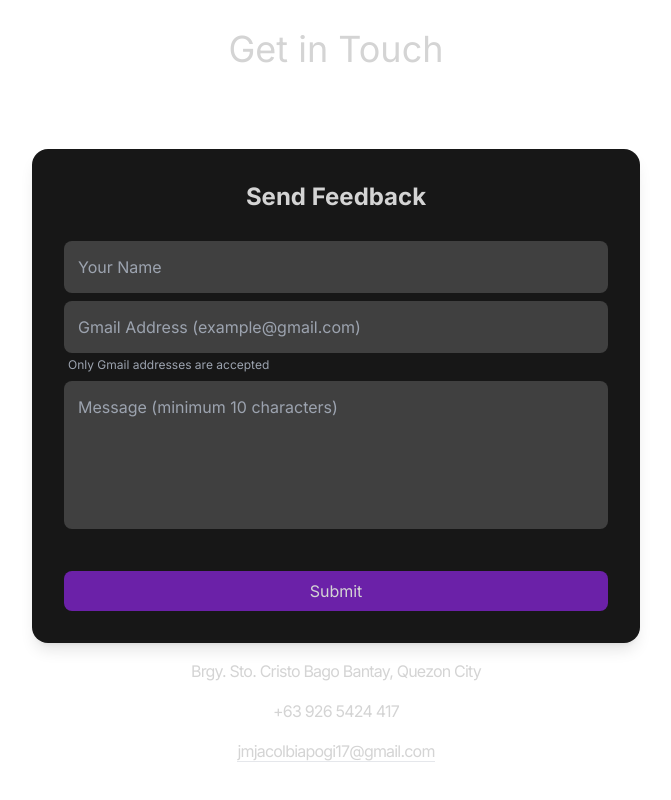
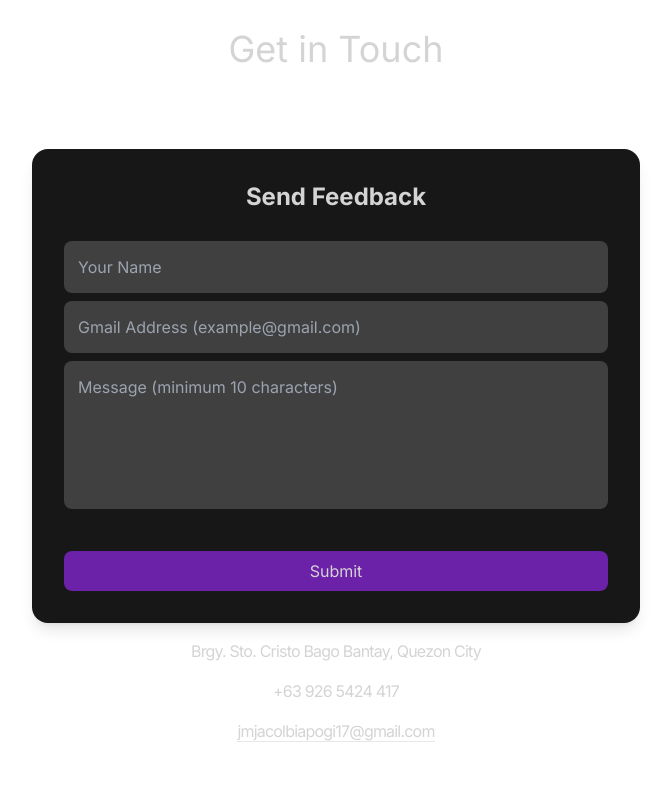
Before and after one commit to zaxe17/reactApp, a React (Vite) app: page / in a window 1280 px wide. Shown: the part 6112-6912 px from the top of the page, without its empty margins (304-975 px from the left). Built offline with nearby package versions, Linux system fonts and the light colour scheme.

Commit message:
server database validation

```diff
--- a/api/server.js
+++ b/api/server.js
@@ -117,7 +117,7 @@ app.post("/api/feedback", feedbackValidationRules, async (req, res) => {
 
 		res.status(201).json({
 			success: true,
-			id: result.insertedId.toString(),
+			// id: result.insertedId.toString(),
 			message: "Feedback saved successfully"
 		});
 
--- a/src/components/contacts/Feedback.jsx
+++ b/src/components/contacts/Feedback.jsx
@@ -119,7 +119,7 @@ const Feedback = () => {
 
 				if (mongoRes.ok && mongoResult.success) {
 					mongoSuccess = true;
-					console.log("✅ MongoDB success, ID:", mongoResult.id);
+					// console.log("✅ MongoDB success, ID:", mongoResult.id);
 				} else {
 					mongoSuccess = false;
 
@@ -222,9 +222,6 @@ const Feedback = () => {
 								{errors.email}
 							</p>
 						)}
-						<p className="text-gray-400 text-xs mt-1 ml-1">
-							Only Gmail addresses are accepted
-						</p>
 					</div>
 
 					{/* Message Textarea */}
```
